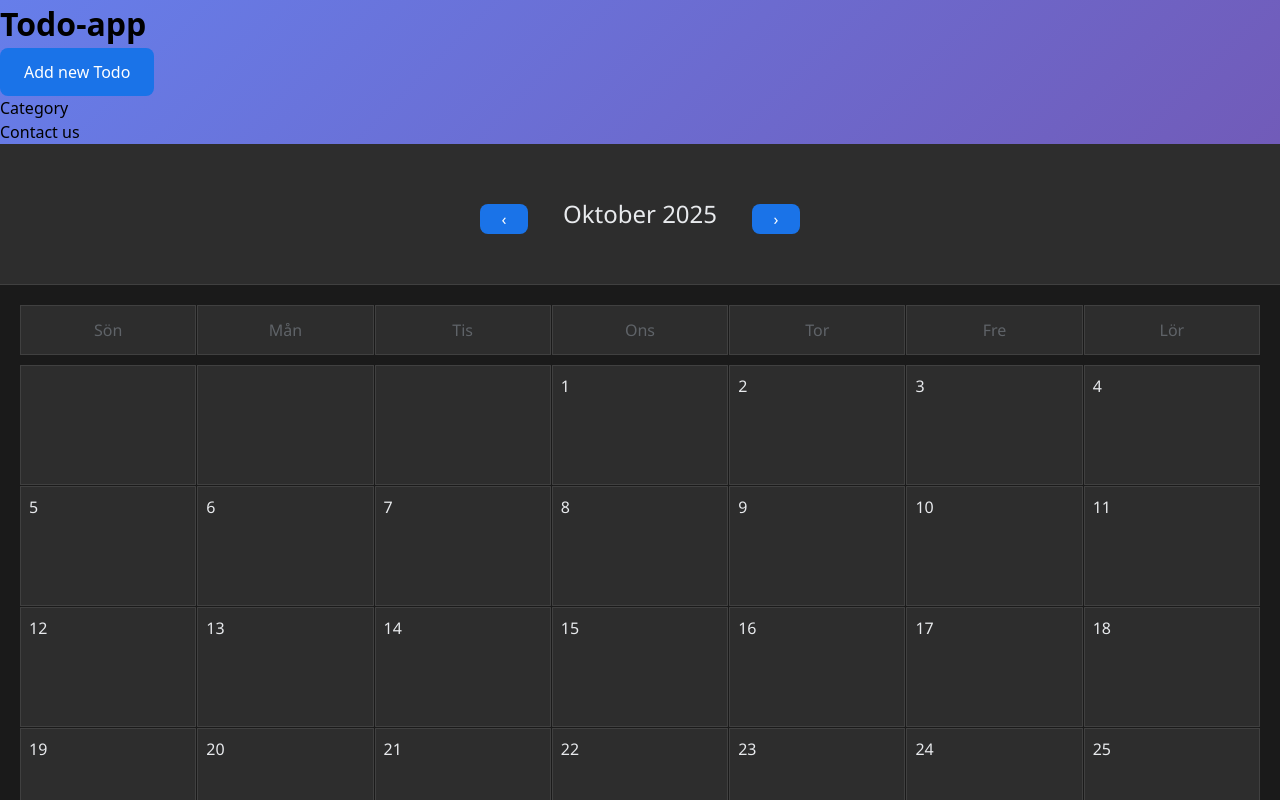
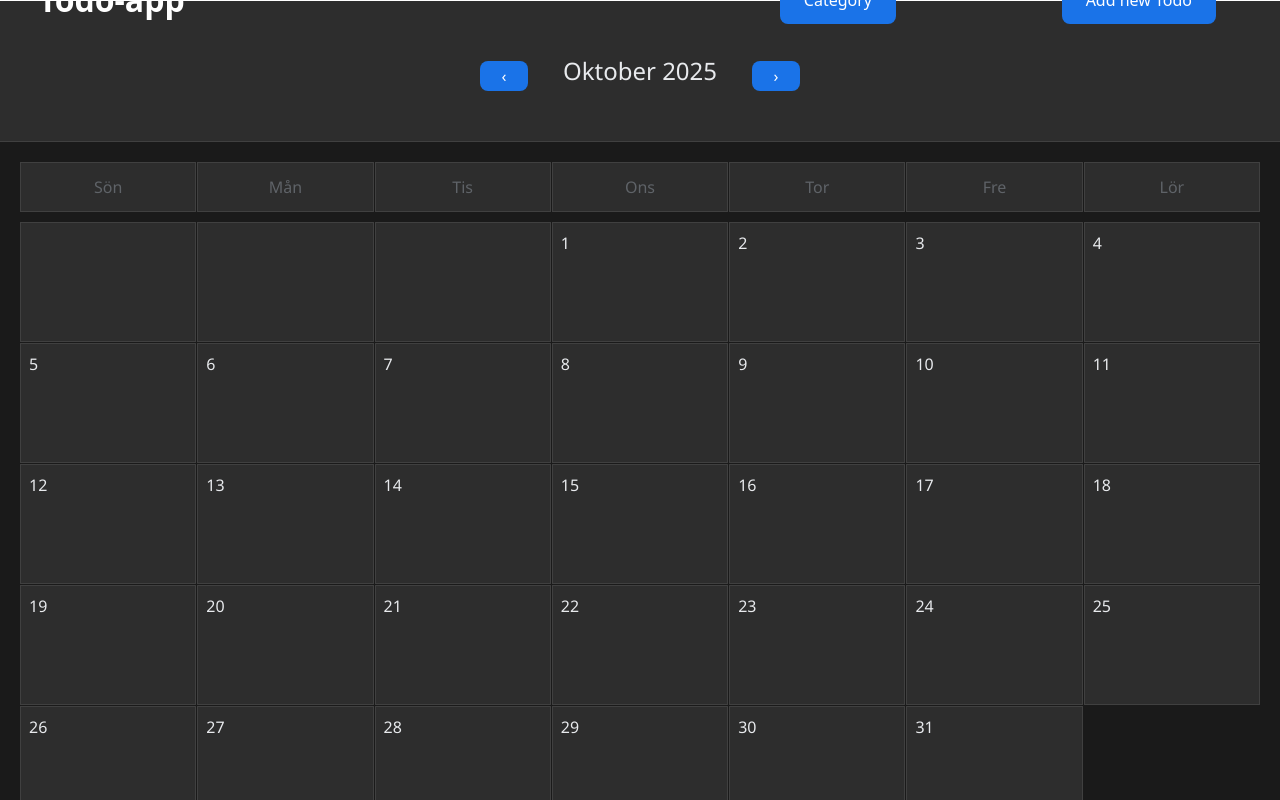
Before and after one commit to Kleamy8/Todo-App, a React (Vite) app: page / in a window 1280 px wide. Built offline with nearby package versions, Linux system fonts and the light colour scheme.

Commit message:
fixed css on header and home

```diff
--- /dev/null
+++ b/src/components/home/header.module.css
@@ -0,0 +1,36 @@
+.header {
+  background: transparent;
+  display: flex;
+  flex-direction: row;
+  position: relative;
+  height: 20%;
+  background: #2d2d2d;
+  border-bottom: 1px solid white;
+}
+.title {
+  position: absolute;
+  top: 50%;
+  transform: translateY(-50%);
+  left: 3%;
+  color: white;
+}
+.category {
+  position: absolute;
+  right: 30%;
+  top: 50%;
+  transform: translateY(-50%);
+
+  background: #1a73e8;
+  color: white;
+  padding: 12px 24px;
+  border-radius: 8px;
+  cursor: pointer;
+  font-size: 16px;
+  z-index: 1000;
+}
+.navbar button {
+  position: absolute;
+  right: 5%;
+  top: 50%;
+  transform: translateY(-50%);
+}
--- a/src/components/home/header.tsx
+++ b/src/components/home/header.tsx
@@ -1,5 +1,5 @@
 import React, { useEffect, useState } from "react";
-import styles from "./home.module.css";
+import styles from "./header.module.css";
 import { useNavigate } from "react-router-dom";
 export function Header({ name }: { name: string }) {
   const [show, setShow] = useState(false);
@@ -25,7 +25,7 @@ export function Header({ name }: { name: string }) {
           >
             Add new Todo
           </button>
-          <div>
+          <div className={styles.category}>
             <p onClick={() => setShow(!show)}>
               {category !== "" ? category : "Category"}
             </p>
@@ -66,7 +66,6 @@ export function Header({ name }: { name: string }) {
               </ul>
             )}
           </div>
-          <p>Contact us</p>
         </div>
       </div>
     </>
--- a/src/components/home/home.module.css
+++ b/src/components/home/home.module.css
@@ -2,13 +2,8 @@
   height: 100vh;
   display: flex;
   flex-direction: column;
-  background: linear-gradient(135deg, #667eea 0%, #764ba2 100%);
+
   overflow: hidden;
-}
-
-.header {
-  flex-shrink: 0;
-  z-index: 10;
 }
 
 .calendar {
```
